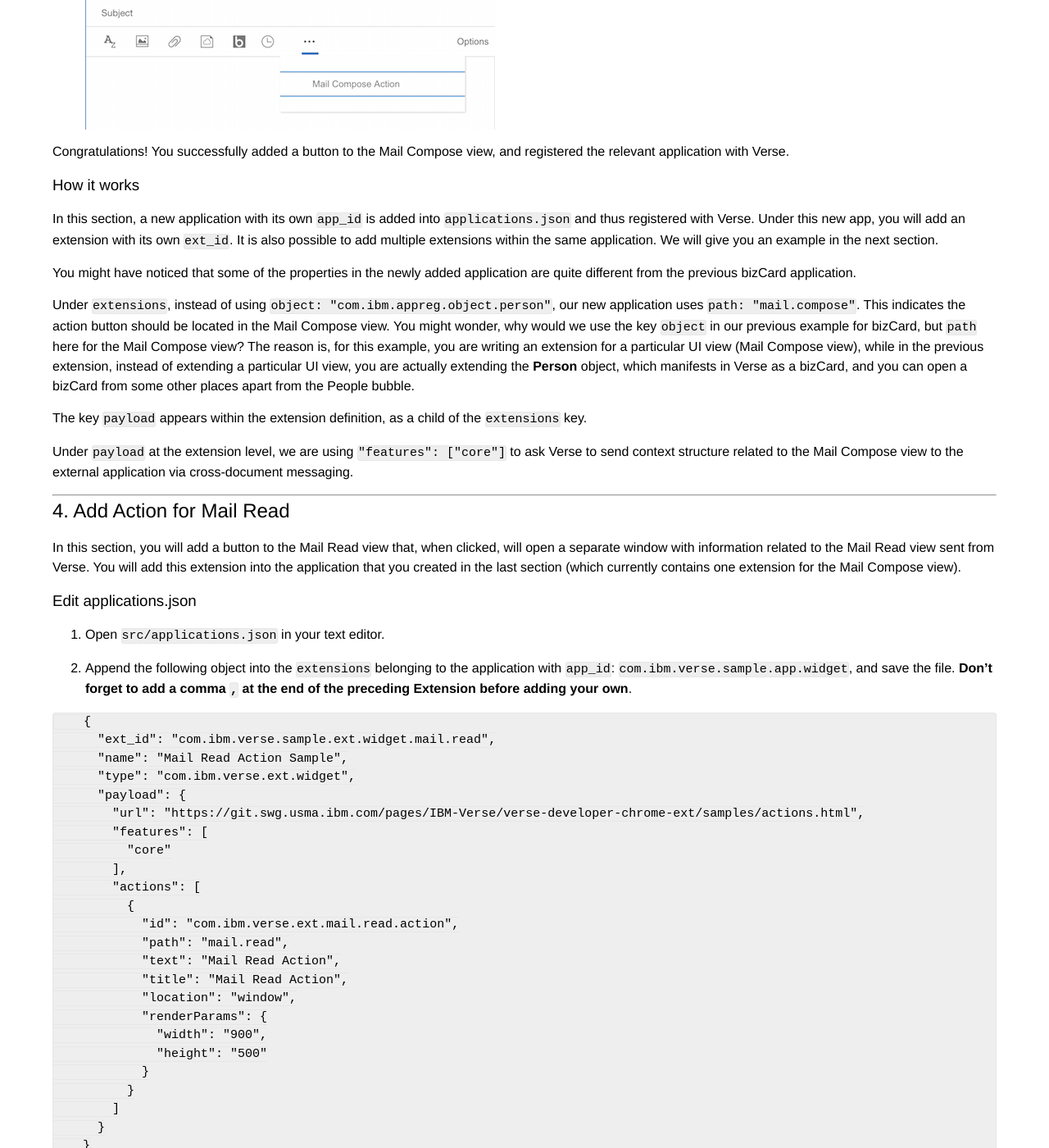
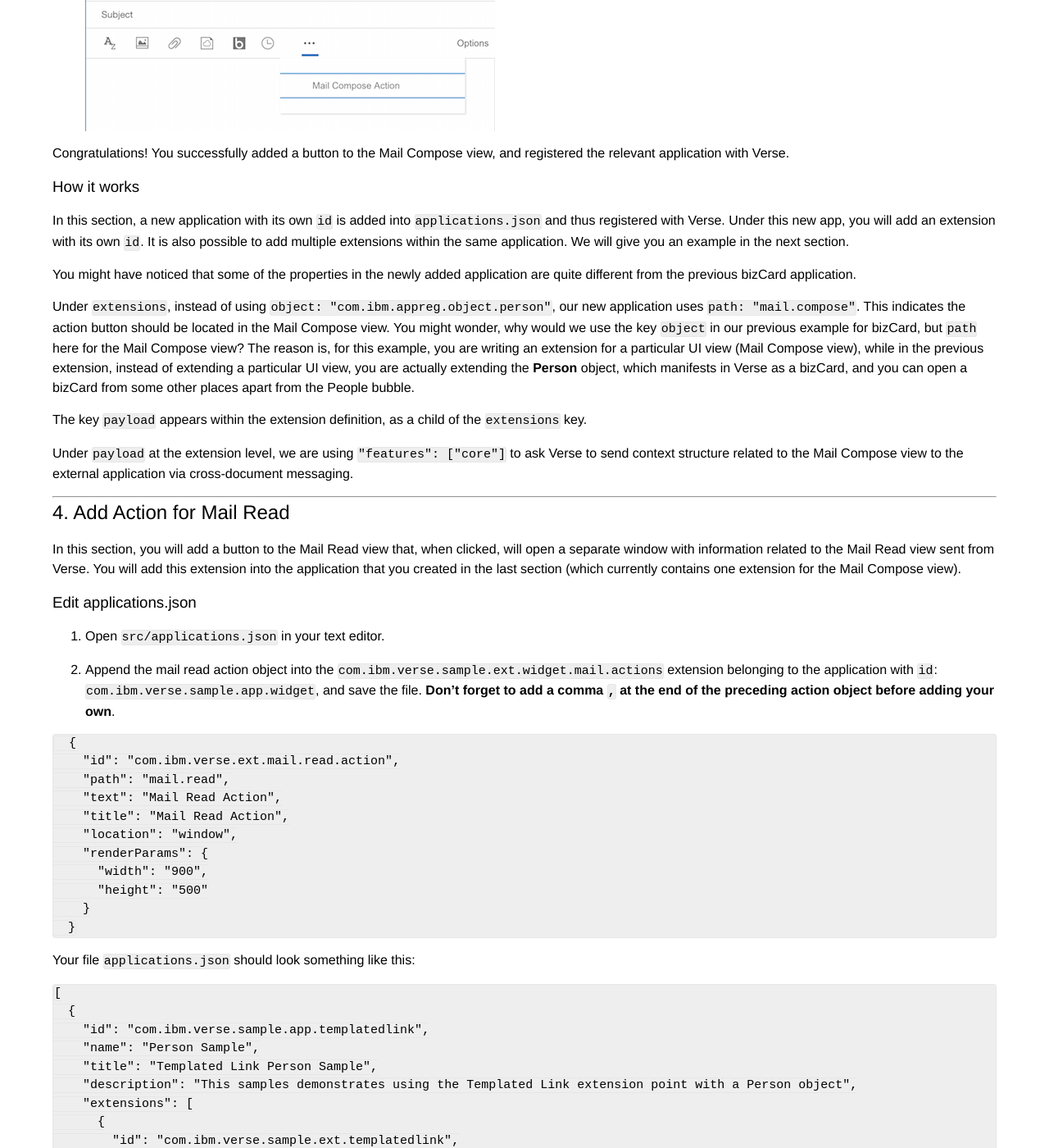
Before and after one commit to ibmverse/verse-developer, a Jekyll site: the page built from _tutorials/tutorial_verse_developer.md, in a window 1280 px wide and 1400 px high, scrolled down 14148 px. Shown: the whole window at 82% size. Built offline with Jekyll 4.4.1, drawn with Linux system fonts in a browser that asks for light colours; some of the changed text lies outside the part shown.

````diff
--- a/_tutorials/tutorial_verse_developer.md
+++ b/_tutorials/tutorial_verse_developer.md
@@ -107,15 +107,19 @@ In the `src/manifest.json` file there is a `matches` property, which contains an
 1. Open your Google Chrome browser, and type in the address bar: `chrome://extensions`.
 
 2. Select __Developer mode__, (unpacked extensions can only be loaded in __Developer mode__.)
+
 ![Developer mode](img/1_developer_mode.png)
 
 3. Click the button __Load unpacked extension...__.
+
 ![Load unpacked extension](img/1_load_unpacked_ext.png)
 
 4. In the pop-up file picker, select the `src` folder, which contains the `manifest.json` file.
+
 ![Select src](img/1_select_src.png)
 
 5. At this point, you should be able to see the IBM Verse Developer Extension for Google Chrome loaded into your `chrome://extensions` page.
+
 ![Extension loaded](img/1_extension_loaded.png)
 
   If you received an error related to `Failed to load extension from: ... Manifest file is missing or unreadable`, make sure you are loading the extension from the `src` folder, not its parent folder.
@@ -124,22 +128,15 @@ In the `src/manifest.json` file there is a `matches` property, which contains an
 1. Open your Firefox browser, and type in the address bar: `about:debugging`.
 
 2. Select __Load Temporary Add-On__,
+
 ![Developer mode](img/1_load_temp_addons_ff.png)
 
 3. In the pop-up file picker, select the `manifest.json` file inside the `src` folder.
+
 ![Select src](img/1_select_src_ff.png)
 
-   ***Note***: If your version of Firefox is below 48, then you will need to add the following line into the `manifest.json` before loading it.
+4. At this point, you should be able to see the IBM Verse Developer Extension for Google Chrome loaded into your `about:debugging` page.
 
-   ```json
-     "applications": {
-       "gecko": {
-         "id": "verse_dev_extension@ibm.com",
-       }
-     },
-   ```
-
-4. At this point, you should be able to see the IBM Verse Developer Extension for Google Chrome loaded into your `about:debugging` page.
 ![Extension loaded](img/1_extension_loaded_ff.png)
 
 ### Reload Verse and test it out
@@ -185,17 +182,17 @@ In this section, you will add a new application, which consists of one extension
 
 ```json
   {
-    "app_id": "com.ibm.verse.sample.app.widget",
+    "id": "com.ibm.verse.sample.app.widget",
     "name": "Mail Sample",
     "title": "Mail Sample Title",
     "description": "Mail Sample Description",
     "extensions": [
       {
-        "ext_id": "com.ibm.verse.sample.ext.widget.mail.compose",
-        "name": "Mail Compose Action Sample",
+        "id": "com.ibm.verse.sample.ext.widget.mail.actions",
+        "name": "Mail Actions Sample",
         "type": "com.ibm.verse.ext.widget",
         "payload": {
-          "url": "https://git.swg.usma.ibm.com/pages/IBM-Verse/verse-developer-chrome-ext/samples/templatedLink.html",
+          "url": "https://git.swg.usma.ibm.com/pages/IBM-Verse/verse-developer-chrome-ext/samples/actions.html",
           "features": [
             "core"
           ],
@@ -228,13 +225,13 @@ Your file `applications.json` should now look like this:
 ```json
 [
   {
-    "app_id": "com.ibm.verse.sample.app.templatedlink",
+    "id": "com.ibm.verse.sample.app.templatedlink",
     "name": "Person Sample",
     "title": "Templated Link Person Sample",
     "description": "This samples demonstrates using the Templated Link extension point with a Person object",
     "extensions": [
       {
-        "ext_id": "com.ibm.verse.sample.ext.templatedlink",
+        "id": "com.ibm.verse.sample.ext.templatedlink",
         "name": "Person Templated Link",
         "type": "com.ibm.appreg.ext.templatedLink",
         "object": "com.ibm.appreg.object.person",
@@ -250,14 +247,14 @@ Your file `applications.json` should now look like this:
     ]
   },
   {
-    "app_id": "com.ibm.verse.sample.app.widget",
+    "id": "com.ibm.verse.sample.app.widget",
     "name": "Mail Sample",
     "title": "Mail Sample Title",
     "description": "Mail Sample Description",
     "extensions": [
       {
-        "ext_id": "com.ibm.verse.sample.ext.widget.mail.compose",
-        "name": "Mail Compose Action Sample",
+        "id": "com.ibm.verse.sample.ext.widget.mail.actions",
+        "name": "Mail Actions Sample",
         "type": "com.ibm.verse.ext.widget",
         "payload": {
           "url": "https://git.swg.usma.ibm.com/pages/IBM-Verse/verse-developer-chrome-ext/samples/actions.html",
@@ -281,20 +278,22 @@ Your file `applications.json` should now look like this:
       }
     ],
 
-      "services": [
-        "Verse"
-      ]
-    }
-  ]
+    "services": [
+      "Verse"
+    ]
+  }
+]
 ```
 
 ### Reload the extension and Verse
 __Every time__ you make a change to the extension code, you need to __reload the extension__ first, then __reload Verse,__ so that Chrome and Verse will pick up your latest changes.
 
 To reload the extension in Chrome, open your Chrome browser, go to `chrome://extensions`, find the IBM Verse Developer Extension for Google Chrome, and click __Reload__.
+
 ![reload extension](img/2_reload.png)
 
 To reload the extension in Firefox, open your Firefox browser, go to `about:debugging`, find the IBM Verse Developer Extension for Google Chrome, and click __Reload__.
+
 ![reload extension](img/2_reload_ff.png)
 
 ### Test it out
@@ -311,7 +310,7 @@ Congratulations! You successfully added a button to the Mail Compose view, and r
 
 
 ### How it works
-In this section, a new application with its own `app_id` is added into `applications.json` and thus registered with Verse. Under this new app, you will add an extension with its own `ext_id`. It is also possible to add multiple extensions within the same application. We will give you an example in the next section.
+In this section, a new application with its own `id` is added into `applications.json` and thus registered with Verse. Under this new app, you will add an extension with its own `id`. It is also possible to add multiple extensions within the same application. We will give you an example in the next section.
 
 You might have noticed that some of the properties in the newly added application are quite different from the previous bizCard application.
 
@@ -331,124 +330,96 @@ In this section, you will add a button to the Mail Read view that, when clicked,
 ### Edit applications.json
 1. Open `src/applications.json` in your text editor.
 
-2. Append the following object into the `extensions` belonging to the application with `app_id`: `com.ibm.verse.sample.app.widget`, and save the file. __Don't forget to add a comma `,` at the end of the preceding Extension before adding your own__.
+2. Append the mail read action object into the `com.ibm.verse.sample.ext.widget.mail.actions` extension belonging to the application with `id`: `com.ibm.verse.sample.app.widget`, and save the file. __Don't forget to add a comma `,` at the end of the preceding action object before adding your own__.
 
 
 ```json
-    {
-      "ext_id": "com.ibm.verse.sample.ext.widget.mail.read",
-      "name": "Mail Read Action Sample",
-      "type": "com.ibm.verse.ext.widget",
-      "payload": {
-        "url": "https://git.swg.usma.ibm.com/pages/IBM-Verse/verse-developer-chrome-ext/samples/actions.html",
-        "features": [
-          "core"
-        ],
-        "actions": [
-          {
-            "id": "com.ibm.verse.ext.mail.read.action",
-            "path": "mail.read",
-            "text": "Mail Read Action",
-            "title": "Mail Read Action",
-            "location": "window",
-            "renderParams": {
-              "width": "900",
-              "height": "500"
-            }
-          }
-        ]
-      }
+  {
+    "id": "com.ibm.verse.ext.mail.read.action",
+    "path": "mail.read",
+    "text": "Mail Read Action",
+    "title": "Mail Read Action",
+    "location": "window",
+    "renderParams": {
+      "width": "900",
+      "height": "500"
     }
-  ],
+  }
 ```
 
 Your file `applications.json` should look something like this:
 
 ```json
-  [
-    {
-      "app_id": "com.ibm.verse.sample.app.templatedlink",
-      "name": "Person Sample",
-      "title": "Templated Link Person Sample",
-      "description": "This samples demonstrates using the Templated Link extension point with a Person object",
-      "extensions": [
-        {
-          "ext_id": "com.ibm.verse.sample.ext.templatedlink",
-          "name": "Person Templated Link",
-          "type": "com.ibm.appreg.ext.templatedLink",
-          "object": "com.ibm.appreg.object.person",
-          "payload": {
-            "text": "Person Action",
-            "title": "Person Action",
-            "href": "https://git.swg.usma.ibm.com/pages/IBM-Verse/verse-developer-chrome-ext/samples/templatedLink.html?searchFor=${profile.primaryEmail}"
-          }
+[
+  {
+    "id": "com.ibm.verse.sample.app.templatedlink",
+    "name": "Person Sample",
+    "title": "Templated Link Person Sample",
+    "description": "This samples demonstrates using the Templated Link extension point with a Person object",
+    "extensions": [
+      {
+        "id": "com.ibm.verse.sample.ext.templatedlink",
+        "name": "Person Templated Link",
+        "type": "com.ibm.appreg.ext.templatedLink",
+        "object": "com.ibm.appreg.object.person",
+        "payload": {
+          "text": "Person Action",
+          "title": "Person Action",
+          "href": "https://git.swg.usma.ibm.com/pages/IBM-Verse/verse-developer-chrome-ext/samples/templatedLink.html?searchFor=${profile.primaryEmail}"
         }
-      ],
-      "services": [
-        "Verse"
-      ]
-    },
-    {
-      "app_id": "com.ibm.verse.sample.app.widget",
-      "name": "Mail Sample",
-      "title": "Mail Sample Title",
-      "description": "Mail Sample Description",
-      "extensions": [
-        {
-          "ext_id": "com.ibm.verse.sample.ext.widget.mail.compose",
-          "name": "Mail Compose Action Sample",
-          "type": "com.ibm.verse.ext.widget",
-          "payload": {
-            "url": "https://git.swg.usma.ibm.com/pages/IBM-Verse/verse-developer-chrome-ext/samples/actions.html",
-            "features": [
-              "core"
-            ],
-            "actions": [
-              {
-                "id": "com.ibm.verse.ext.mail.compose.action",
-                "path": "mail.compose",
-                "text": "Mail Compose Action",
-                "title": "Mail Compose Action",
-                "location": "window",
-                "renderParams": {
-                  "width": "900",
-                  "height": "500"
-                }
+      }
+    ],
+    "services": [
+      "Verse"
+    ]
+  },
+  {
+    "id": "com.ibm.verse.sample.app.widget",
+    "name": "Mail Sample",
+    "title": "Mail Sample Title",
+    "description": "Mail Sample Description",
+    "extensions": [
+      {
+        "id": "com.ibm.verse.sample.ext.widget.mail.actions",
+        "name": "Mail Actions Sample",
+        "type": "com.ibm.verse.ext.widget",
+        "payload": {
+          "url": "https://git.swg.usma.ibm.com/pages/IBM-Verse/verse-developer-chrome-ext/samples/actions.html",
+          "features": [
+            "core"
+          ],
+          "actions": [
+            {
+              "id": "com.ibm.verse.ext.mail.compose.action",
+              "path": "mail.compose",
+              "text": "Mail Compose Action",
+              "title": "Mail Compose Action",
+              "location": "window",
+              "renderParams": {
+                "width": "900",
+                "height": "500"
               }
-            ]
-          }
-        },
-        {
-          "ext_id": "com.ibm.verse.sample.ext.widget.mail.read",
-          "name": "Mail Read Action Sample",
-          "type": "com.ibm.verse.ext.widget",
-          "payload": {
-            "url": "https://git.swg.usma.ibm.com/pages/IBM-Verse/verse-developer-chrome-ext/samples/actions.html",
-            "features": [
-              "core"
-            ],
-            "actions": [
-              {
-                "id": "com.ibm.verse.ext.mail.read.action",
-                "path": "mail.read",
-                "text": "Mail Read Action",
-                "title": "Mail Read Action",
-                "location": "window",
-                "renderParams": {
-                  "width": "900",
-                  "height": "500"
-                }
+            },
+            {
+              "id": "com.ibm.verse.ext.mail.read.action",
+              "path": "mail.read",
+              "text": "Mail Read Action",
+              "title": "Mail Read Action",
+              "location": "window",
+              "renderParams": {
+                "width": "900",
+                "height": "500"
               }
-            ]
-          }
+            }
+          ]
         }
-      ],
-      "services": [
-        "Verse"
-      ]
-    }
-  ]
-
+      }
+    ],
+    "services": [
+      "Verse"
+    ]
+  }
+]
 ```
 
 ### Reload the extension and Verse
@@ -522,86 +493,79 @@ This will allow you to use the Web Server URL shown in the section below without
 Open `applications.json` in a text editor. Change the value for the `href` properties in the Person Sample to the address where your `index.html` page is hosted, but leave the query strings of the first application in your URL. If you were following our tutorial to use the Web Server for Chrome app to set up the server, this will be the value provided by the application under the section __Web Server URL(s)__.
 
 ```json
-{
-  "app_id": "com.ibm.verse.sample.app.templatedlink",
-  "name": "Person Sample",
-  "title": "Templated Link Person Sample",
-  "description": "This samples demonstrates using the Templated Link extension point with a Person object",
-
-  "extensions": [
-    {
-      "ext_id": "com.ibm.verse.sample.ext.templatedlink",
-      "name": "Person Templated Link",
-      "type": "com.ibm.appreg.ext.templatedLink",
-      "object": "com.ibm.appreg.object.person",
-      "payload": {
-        "text": "Person Templated Link",
-        "title": "Person Action",
-        "href": "http://127.0.0.1:8887?searchFor=${profile.primaryEmail}"
+  {
+    "id": "com.ibm.verse.sample.app.templatedlink",
+    "name": "Person Sample",
+    "title": "Templated Link Person Sample",
+    "description": "This samples demonstrates using the Templated Link extension point with a Person object",
+    "extensions": [
+      {
+        "id": "com.ibm.verse.sample.ext.templatedlink",
+        "name": "Person Templated Link",
+        "type": "com.ibm.appreg.ext.templatedLink",
+        "object": "com.ibm.appreg.object.person",
+        "payload": {
+          "text": "Person Action",
+          "title": "Person Action",
+          "href": "http://127.0.0.1:8887?searchFor=${profile.primaryEmail}"
+        }
       }
-    }
-  ],
-
-  "services": [
-    "Verse"
-  ]
-},
+    ],
+    "services": [
+      "Verse"
+    ]
+  }
 ```
 Do the same for the `url` properties in the Mail Sample application.
 
 ```json
-{
-  "app_id": "com.ibm.verse.sample.app.widget",
-  "name": "Mail Sample",
-  "title": "Mail Sample Title",
-  "description": "Mail Sample Description",
+  {
+    "id": "com.ibm.verse.sample.app.widget",
+    "name": "Mail Sample",
+    "title": "Mail Sample Title",
+    "description": "Mail Sample Description",
+    "extensions": [
+      {
+        "id": "com.ibm.verse.sample.ext.widget.mail.actions",
+        "name": "Mail Actions Sample",
+        "type": "com.ibm.verse.ext.widget",
+        "payload": {
+          "url": "http://127.0.0.1:8887",
+          "features": [
+            "core"
+          ],
+          "actions": [
+            {
+              "id": "com.ibm.verse.ext.mail.compose.action",
+              "path": "mail.compose",
+              "text": "Mail Compose Action",
+              "title": "Mail Compose Action",
+              "location": "window",
+              "renderParams": {
+                "width": "900",
+                "height": "500"
+              }
+            },
+            {
+              "id": "com.ibm.verse.ext.mail.read.action",
+              "path": "mail.read",
+              "text": "Mail Read Action",
+              "title": "Mail Read Action",
+              "location": "window",
+              "renderParams": {
+                "width": "900",
+                "height": "500"
+              }
+            }
+          ]
+        }
+      }
+    ],
+    "services": [
+      "Verse"
+    ]
+  }
 
-  "extensions": [
-  {
-    "ext_id": "com.ibm.verse.sample.ext.widget.mail.compose",
-    "name": "Mail Compose Action Sample",
-    "type": "com.ibm.verse.ext.widget",
-    "payload": {
-      "url": "http://127.0.0.1:8887",
-      "features": ["core"],
-      "actions": [{
-         "id": "com.ibm.verse.ext.mail.compose.action",
-         "path": "mail.compose",
-         "text": "Mail Compose Action",
-         "title": "Mail Compose Action",
-         "location": "window",
-         "renderParams": {
-            "width": "900",
-            "height": "500"
-         }
-      }]
-    }
-  },
-  {
-    "ext_id": "com.ibm.verse.sample.ext.widget.mail.read",
-    "name": "Mail Read Action Sample",
-    "type": "com.ibm.verse.ext.widget",
-    "payload": {
-      "url": "http://127.0.0.1:8887",
-      "features": ["core"],
-      "actions": [{
-        "id": "com.ibm.verse.ext.mail.read.action",
-        "path": "mail.read",
-        "text": "Mail Read Action",
-        "title": "Mail Read Action",
-        "location": "window",
-        "renderParams": {
-          "width": "900",
-          "height": "500"
-        }
-      }]
-    }
-  }],
-
-  "services": [
-    "Verse"
-  ]
-}
 ```
 
 
````
Also changed, not shown: other parts of _tutorials/tutorial_verse_developer.md (+4 -4 lines), _tutorials/img/4_webpage_with_verse_data.png.
